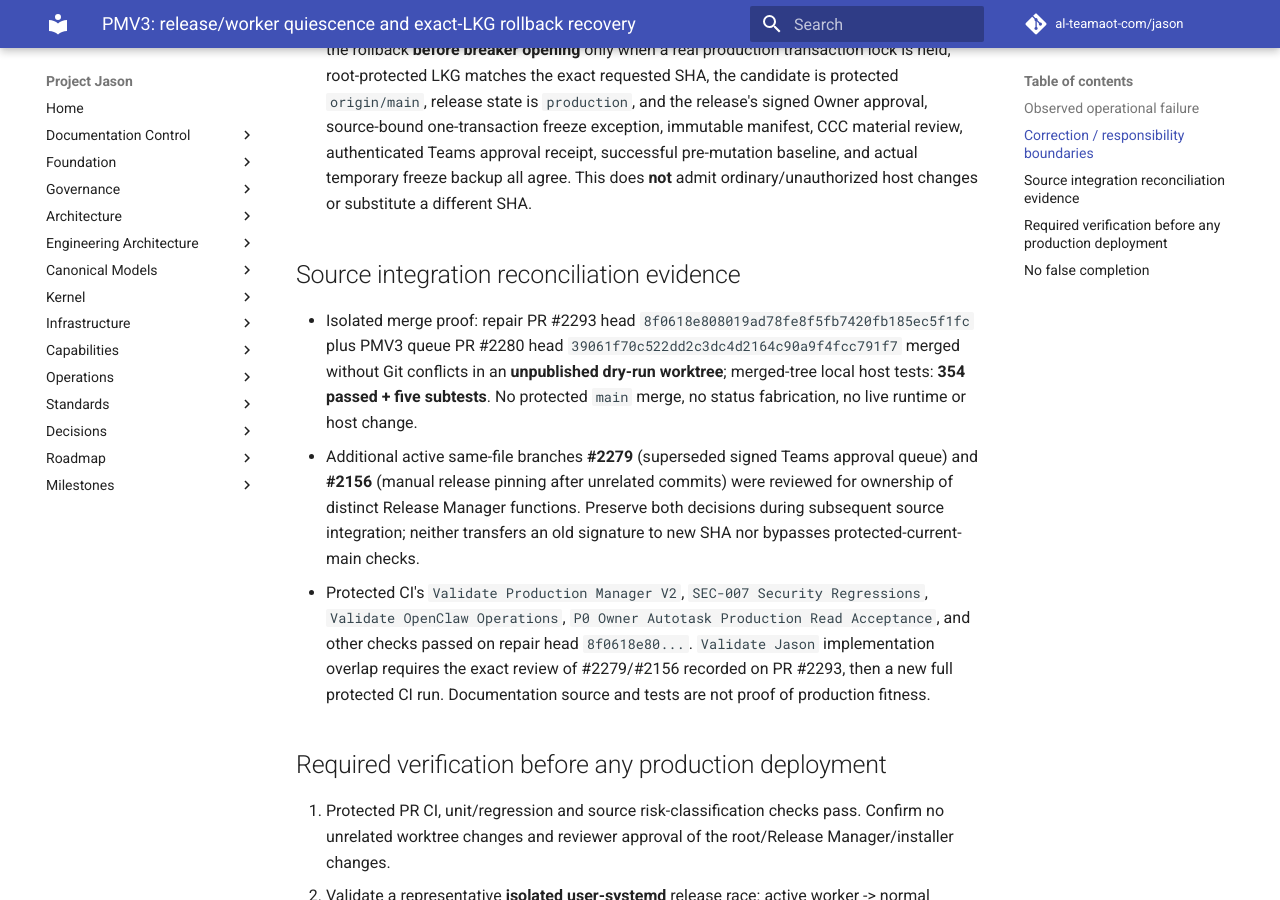
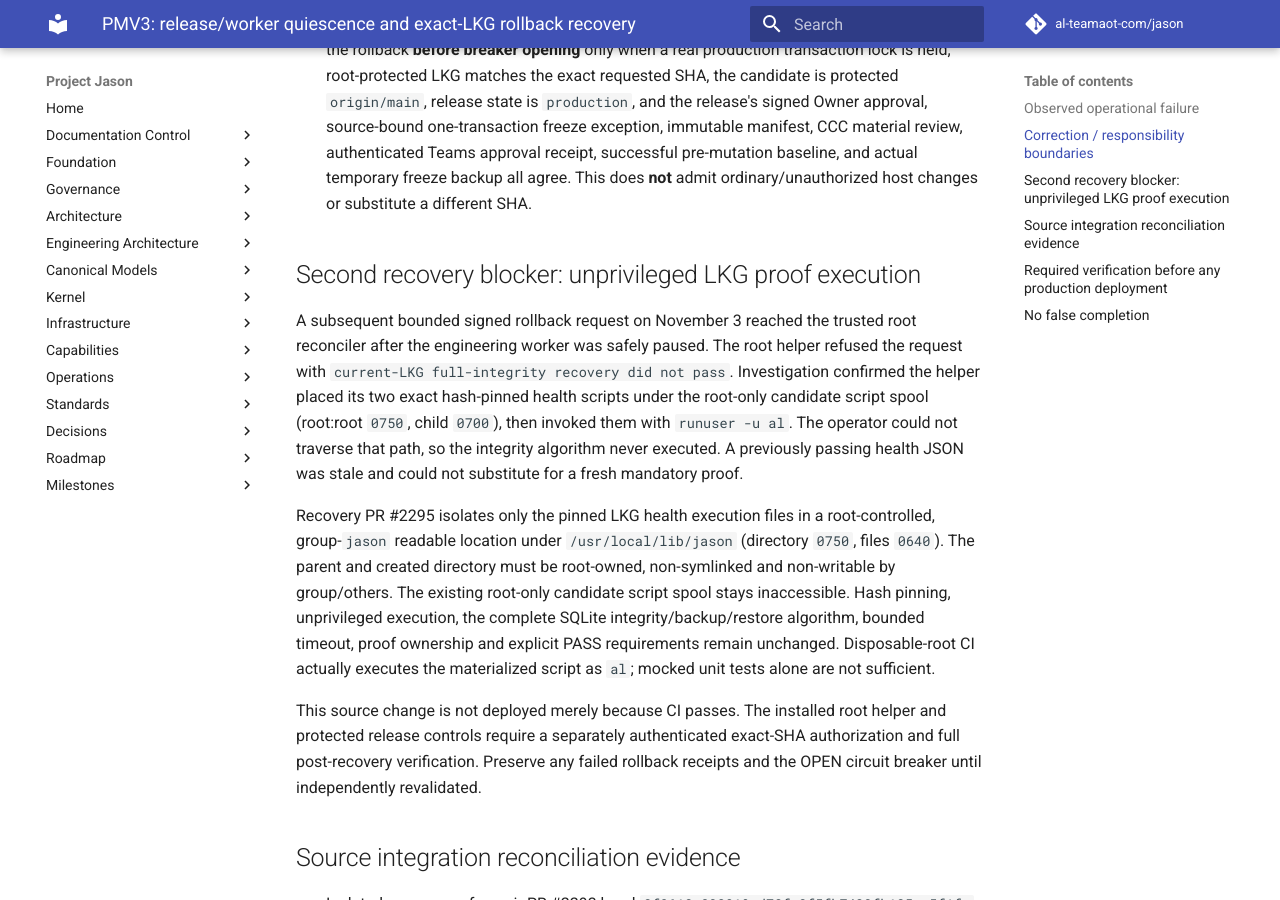
Before and after one commit to al-teamaot-com/jason, an MkDocs documentation site: the page built from docs/operations/PMV3-Release-Worker-Quiescence-and-Exact-LKG-Rollback-20261103.md, in a window 1280 px wide and 900 px high, scrolled down 1132 px. Built offline with MkDocs 1.6.1 and Material for MkDocs 9.7.7, drawn with Linux system fonts in a browser that asks for light colours; comment, search, counter and statistics services are not loaded.

Commit message:
docs(pmv3): record LKG proof execution boundary failure and acceptance

```diff
--- a/docs/operations/PMV3-Release-Worker-Quiescence-and-Exact-LKG-Rollback-20261103.md
+++ b/docs/operations/PMV3-Release-Worker-Quiescence-and-Exact-LKG-Rollback-20261103.md
@@ -12,6 +12,32 @@ On November 3, 2026, signed production candidate `3e06627de85ace598f959cda12e257
 - Native Release Manager creates a runtime-only `ExecCondition` drop-in **under its existing exclusive production lock**, before it evaluates engineering quiescence or makes the first production mutation. The temporary gate protects the *previously installed* worker from timer and direct `systemctl start` calls during the whole release, failure rollback and Owner-freeze restoration. It is removed with `daemon-reload` in unconditional cleanup; no permanent timer policy changes. Deployment still stops if the existing worker has not actually exited.
 - The native self-heal watchdog holds a nonblocking shared production lock around its worker-start calls and bounded local Docker recovery. When the exclusive release lock is active, self-heal persists the incident, defers intervention, and retries through existing cadence. No provider bypass or suppressed detector.
 - Root host reconciler retains its exact pinned 1b28 LKG integrity/health recovery. It accepts the rollback **before breaker opening** only when a real production transaction lock is held, root-protected LKG matches the exact requested SHA, the candidate is protected `origin/main`, release state is `production`, and the release's signed Owner approval, source-bound one-transaction freeze exception, immutable manifest, CCC material review, authenticated Teams approval receipt, successful pre-mutation baseline, and actual temporary freeze backup all agree. This does **not** admit ordinary/unauthorized host changes or substitute a different SHA.
+
+## Second recovery blocker: unprivileged LKG proof execution
+
+A subsequent bounded signed rollback request on November 3 reached the trusted root
+reconciler after the engineering worker was safely paused. The root helper refused
+the request with `current-LKG full-integrity recovery did not pass`. Investigation
+confirmed the helper placed its two exact hash-pinned health scripts under the
+root-only candidate script spool (root:root `0750`, child `0700`), then invoked
+them with `runuser -u al`. The operator could not traverse that path, so the
+integrity algorithm never executed. A previously passing health JSON was stale
+and could not substitute for a fresh mandatory proof.
+
+Recovery PR #2295 isolates only the pinned LKG health execution files in a
+root-controlled, group-`jason` readable location under `/usr/local/lib/jason`
+(directory `0750`, files `0640`). The parent and created directory must be
+root-owned, non-symlinked and non-writable by group/others. The existing
+root-only candidate script spool stays inaccessible. Hash pinning, unprivileged
+execution, the complete SQLite integrity/backup/restore algorithm, bounded
+timeout, proof ownership and explicit PASS requirements remain unchanged.
+Disposable-root CI actually executes the materialized script as `al`;
+mocked unit tests alone are not sufficient.
+
+This source change is not deployed merely because CI passes. The installed
+root helper and protected release controls require a separately authenticated
+exact-SHA authorization and full post-recovery verification. Preserve any failed
+rollback receipts and the OPEN circuit breaker until independently revalidated.
 
 ## Source integration reconciliation evidence
 
```
